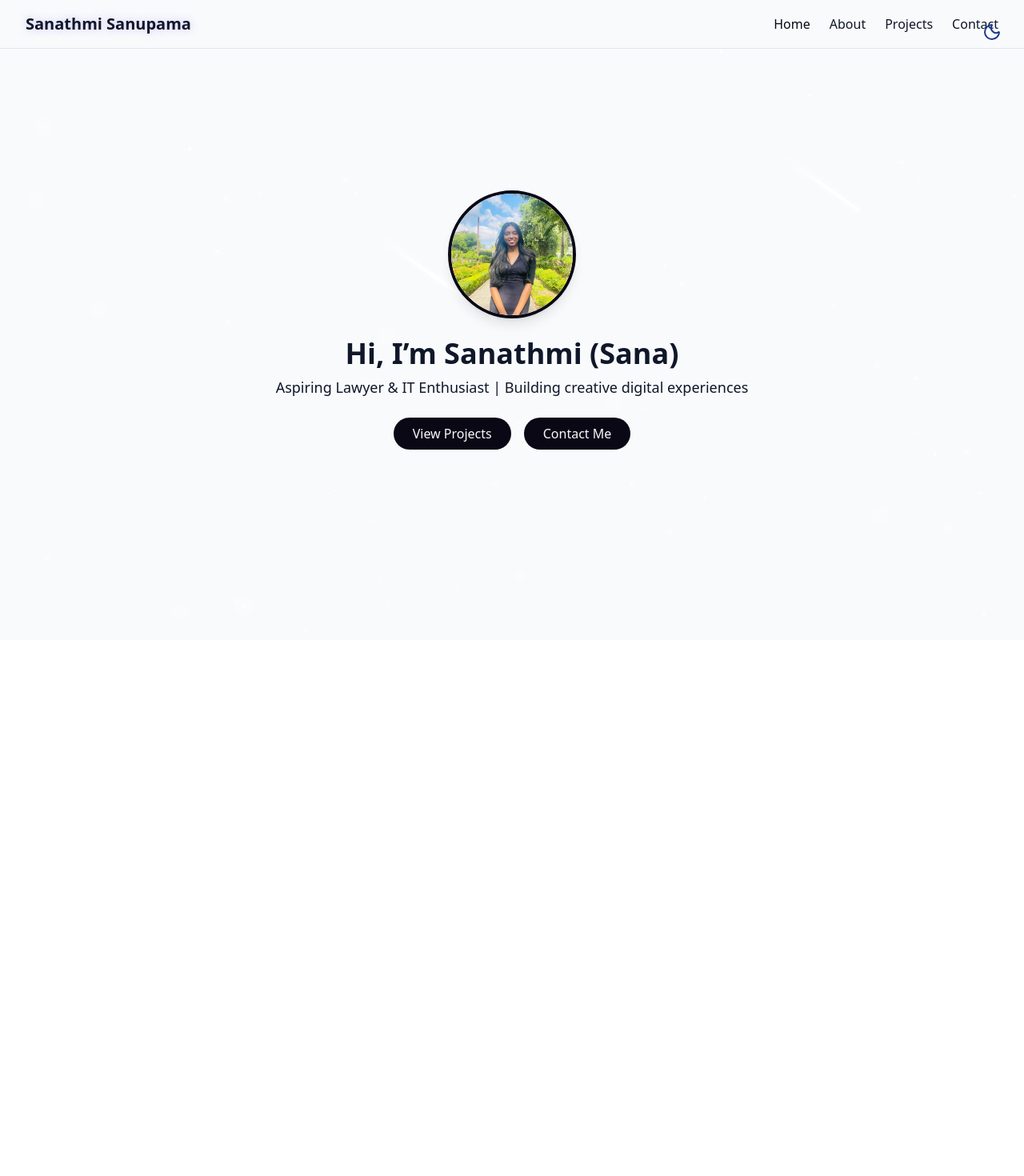
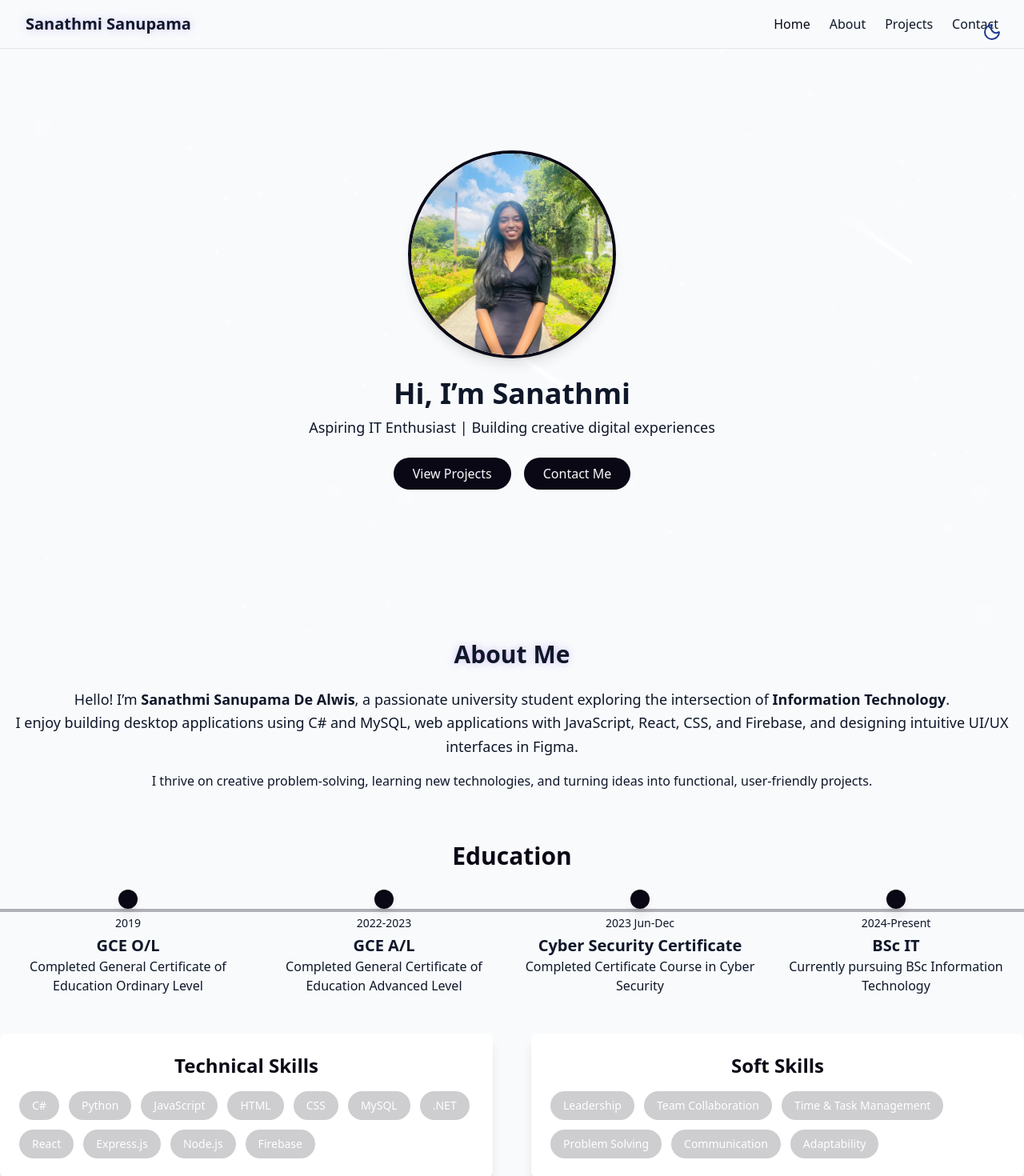
Before and after one commit to ICT-Courses/ict2233-ca-02-sanathmi21, a React (Vite) app in the folder portfolio/: page / in a window 1280 px wide. Shown: the top 1470 px of the page at 80% size. Before the commit the page ends 800 px from the top, so only its background shows below. Built offline with nearby package versions, Linux system fonts and the light colour scheme.

Commit message:
add some modern styles and do some correction in the pages

```diff
--- a/portfolio/src/App.jsx
+++ b/portfolio/src/App.jsx
@@ -12,11 +12,11 @@ const App = () => {
     <BrowserRouter>
       <Routes>
         <Route path="/" element={<Home />} />
-        <Route path="/about" element={<About />} />
-        <Route path="/projects" element={<Projects />} />
-        <Route path="/contact" element={<Contact />} />
         <Route path="*" element={<NotFound />} />
       </Routes>
+      <About/>
+      <Projects/>
+      <Contact/>
     </BrowserRouter>
   );
 };
--- a/portfolio/src/index.css
+++ b/portfolio/src/index.css
@@ -150,3 +150,9 @@
     padding: 0;
     text-align: center;
 }
+
+@import "tailwindcss";
+
+html {
+  scroll-behavior: smooth;
+}
--- a/portfolio/src/pages/About.jsx
+++ b/portfolio/src/pages/About.jsx
@@ -1,24 +1,22 @@
-// About.jsx
+import { useEffect, useState } from "react";
+import { StarBackground } from "../components/StarBackground";
+
 export const About = () => {
   return (
-    <div className="min-h-screen bg-background text-foreground pt-24 container">
+    <section id="about" className="scroll-mt-20">
+          <div className="min-h-screen bg-background text-foreground overflow-x-hidden relative">
+            {/* Add StarBackground */}
+      <StarBackground />
       {/* Section Title */}
-      <h2 className="text-4xl font-bold mb-12 text-glow text-center">
-        About Me
-      </h2>
+      <h2 className="text-3xl font-bold mb-6 text-glow">About Me</h2>
 
-      {/* Profile + Intro */}
+      {/* Intro */}
       <div className="flex flex-col md:flex-row items-center md:items-start gap-8 mb-12">
-        <img
-          src="/profile.jpg"
-          alt="Sana"
-          className="w-48 h-48 rounded-full border-4 border-primary shadow-lg"
-        />
         <div className="flex-1">
           <p className="mb-4 text-lg leading-relaxed">
             Hello! I’m <strong>Sanathmi Sanupama De Alwis</strong>, a passionate university student
             exploring the intersection of
-            <strong> Information Technology</strong>.
+            <strong> Information Technology</strong>. <br/>
             I enjoy building desktop applications using C# and MySQL,
             web applications with JavaScript, React, CSS, and Firebase,
             and designing intuitive UI/UX interfaces in Figma.
@@ -52,7 +50,7 @@ export const About = () => {
   <div className="p-6 rounded-lg bg-card shadow-lg hover:shadow-xl transition-shadow duration-300">
     <h3 className="text-2xl font-semibold mb-4 text-primary">Technical Skills</h3>
     <div className="flex flex-wrap gap-3">
-      {["C#", "Python", "CSS", "JavaScript", ".NET", "HTML", "MySQL", "React", "Express.js", "Node.js"].map((skill) => (
+      {["C#", "Python", "JavaScript", "HTML", "CSS", "MySQL", ".NET", "React", "Express.js", "Node.js", "Firebase"].map((skill) => (
         <span
           key={skill}
           className="px-4 py-2 bg-primary/20 text-white font-medium rounded-full text-sm hover:bg-primary/40 transition-colors duration-300"
@@ -81,6 +79,7 @@ export const About = () => {
 </div>
 
     </div>
+    </section>
   );
 };
 
--- a/portfolio/src/pages/Contact.jsx
+++ b/portfolio/src/pages/Contact.jsx
@@ -29,13 +29,20 @@ export const Contact = () => {
 
     setError("");
     alert("Form submitted! (You can connect with Sanathmi.)");
+
+    // Reset form fields
+    setForm({ name: "", email: "", message: "" });
   };
 
   return (
-    <section id="contact">
-      <div className="min-h-screen bg-background text-foreground overflow-x-hidden overflow-x-hidden relative">
-        <h2 className="text-3xl font-bold mb-6 text-glow text-center">Contact Me</h2>
-        <form onSubmit={handleSubmit} className="max-w-lg mx-auto flex flex-col gap-4">
+    <section id="contact" className="scroll-mt-20">
+      <div className="min-h-screen bg-background text-foreground flex flex-col justify-center items-center text-center px-4 relative">
+        <h2 className="text-3xl font-bold mb-6 text-glow">Contact Me</h2>
+
+        <form
+          onSubmit={handleSubmit}
+          className="w-full max-w-lg flex flex-col gap-4"
+        >
           <input
             type="text"
             name="name"
@@ -60,18 +67,35 @@ export const Contact = () => {
             onChange={handleChange}
           />
           {error && <p className="text-red-500">{error}</p>}
-          <button type="submit" className="cosmic-button">Send</button>
+          <button type="submit" className="cosmic-button">
+            Send
+          </button>
         </form>
 
         <div className="flex gap-6 mt-6 justify-center">
-          <a href="https://www.linkedin.com/in/sanathmi-sanupama" target="_blank">
-            <img src="/images/linkedin.png" alt="LinkedIn" className="w-8 h-8 hover:opacity-80" />
+          <a
+            href="https://www.linkedin.com/in/sanathmi-sanupama"
+            target="_blank"
+          >
+            <img
+              src="/images/linkedin.png"
+              alt="LinkedIn"
+              className="w-8 h-8 hover:opacity-80"
+            />
           </a>
           <a href="https://github.com/sanathmi21" target="_blank">
-            <img src="/images/github.png" alt="GitHub" className="w-8 h-8 hover:opacity-80" />
+            <img
+              src="/images/github.png"
+              alt="GitHub"
+              className="w-8 h-8 hover:opacity-80"
+            />
           </a>
           <a href="mailto:sana.sanupama2003@gmail.com">
-            <img src="/images/email.png" alt="Email" className="w-8 h-8 hover:opacity-80" />
+            <img
+              src="/images/email.png"
+              alt="Email"
+              className="w-8 h-8 hover:opacity-80"
+            />
           </a>
         </div>
       </div>
--- a/portfolio/src/pages/Home.jsx
+++ b/portfolio/src/pages/Home.jsx
@@ -1,31 +1,31 @@
 import { ThemeToggle } from "../components/ThemeToggle";
-import { StarBackground } from "../components/StarBackground";
 import { Navbar } from "../components/NavBar";
 import { Link } from "react-router-dom";
 
 export const Home = () => {
   return (
-    <div className="min-h-screen bg-background text-foreground overflow-x-hidden relative">
+    <section id="home">
+      <div  className="min-h-screen bg-background text-foreground overflow-x-hidden relative">
       <ThemeToggle />
-      <StarBackground />
       <Navbar />
 
       {/* Hero Section */}
       <section className="flex flex-col justify-center items-center text-center min-h-screen relative z-10">
         <img
           src="/profile.jpg"
-          alt="Sana"
-          className="w-40 h-40 rounded-full mb-6 border-4 border-primary shadow-lg"
+          alt="Sanathmi"
+          className="w-65 h-65 rounded-full mb-6 border-4 border-primary shadow-lg animate-fade-in"
         />
-        <h1 className="text-4xl font-bold mb-2">Hi, I’m Sanathmi (Sana)</h1>
-        <p className="text-lg text-muted-foreground mb-6">
-          Aspiring Lawyer & IT Enthusiast | Building creative digital experiences
+        <h1 className="text-4xl font-bold mb-2 animate-fade-in-delay-1">Hi, I’m Sanathmi</h1>
+        <p className="text-lg text-muted-foreground mb-6 animate-fade-in-delay-2">
+          Aspiring IT Enthusiast | Building creative digital experiences
         </p>
         <div className="flex gap-4">
-          <Link to="/projects" className="cosmic-button">View Projects</Link>
-          <Link to="/contact" className="cosmic-button">Contact Me</Link>
+          <a href="/#projects" className="cosmic-button">View Projects</a>
+          <a href="/#contact" className="cosmic-button">Contact Me</a>
         </div>
       </section>
     </div>
+    </section>
   );
 };
--- a/portfolio/src/pages/Projects.jsx
+++ b/portfolio/src/pages/Projects.jsx
@@ -40,7 +40,8 @@ export const Projects = () => {
 
   return (
     <section id="projects">
-      <div className="min-h-screen bg-background text-foreground relative pt-20">
+
+  <div className="min-h-screen bg-background text-foreground relative pt-20 z-10">
     <h2 className="text-3xl font-bold mb-10 text-center text-glow">Projects</h2>
 
     <div className="grid grid-cols-1 sm:grid-cols-2 lg:grid-cols-3 gap-8 container mx-auto">
@@ -70,15 +71,13 @@ export const Projects = () => {
 
     {visibleCount < projects.length && (
       <div className="text-center mt-8">
-            <button
-              onClick={handleSeeMore}
-              className="cosmic-button px-6 py-2"
-            >
+        <button onClick={handleSeeMore} className="cosmic-button px-6 py-2">
           See More Projects
         </button>
       </div>
     )}
   </div>
 </section>
+
   );
 };
```
Lines whose indentation alone changed are shown as unchanged.
